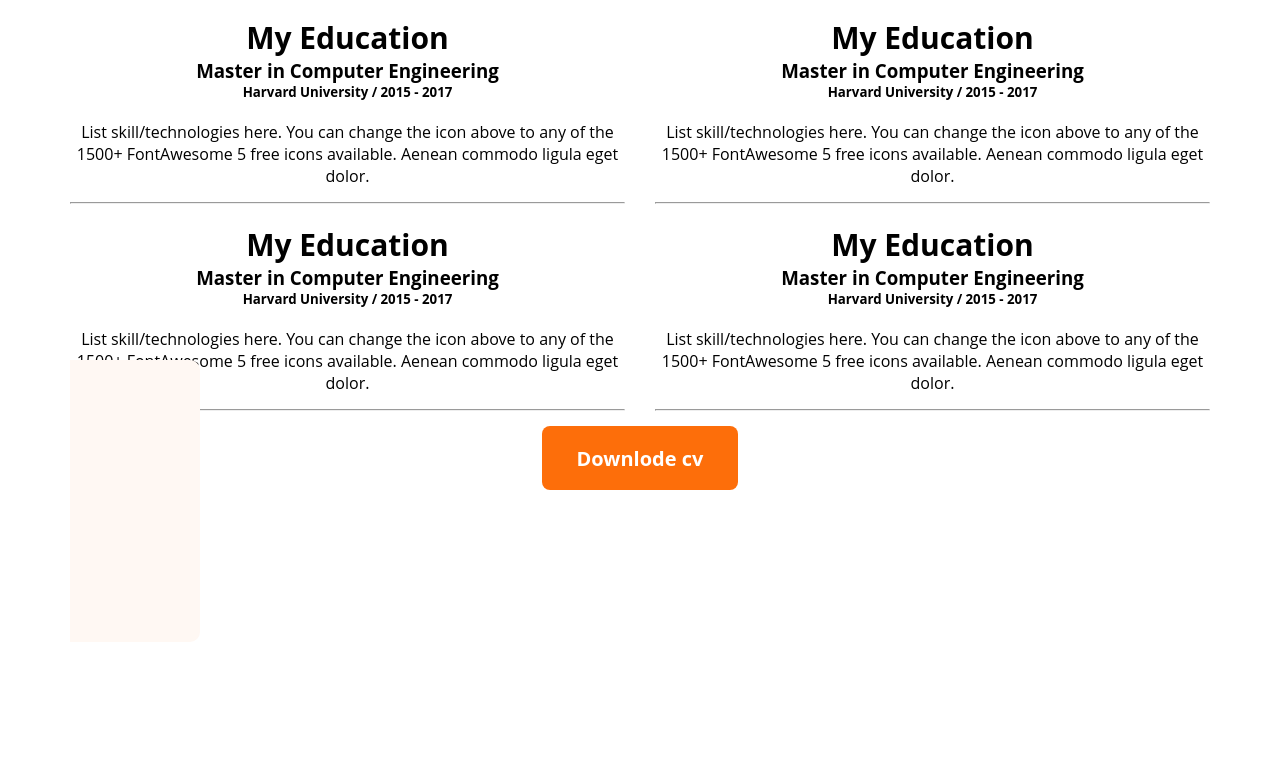
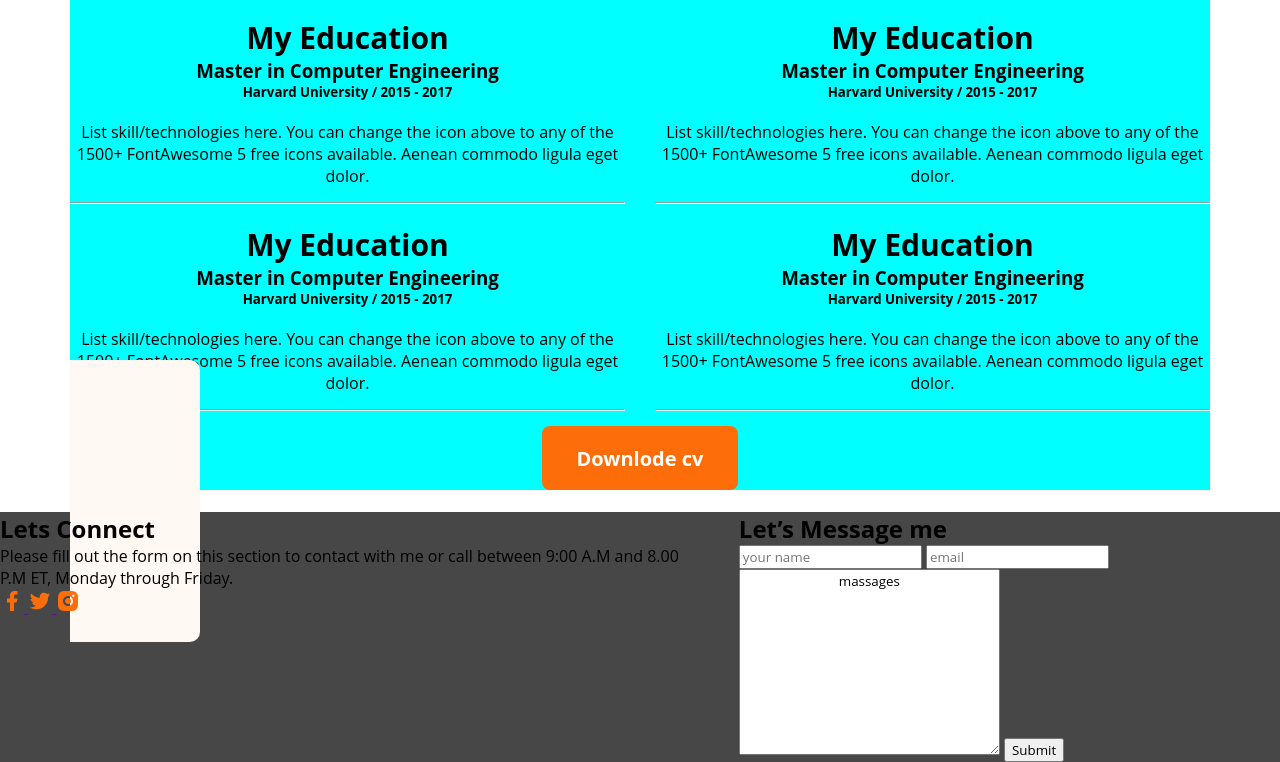
Before and after one commit to akilmolla/developer-portfolie, a plain HTML site: page index.html in a window 1280 px wide. Shown: the part 2168-2930 px from the top of the page. Before the commit the page ends 2810 px from the top, so only its background shows below. Drawn offline with Linux system fonts and the light colour scheme.

Commit message:
go footer

```diff
--- a/index.html
+++ b/index.html
@@ -98,7 +98,7 @@
 
             </section>
             <!-- Resume scetion -->
-            <section>
+            <section class="bg">
                 <h1 class="destriny">A summmary of My resume</h1>
                 <section class="resume">
 
@@ -188,9 +188,49 @@
                     <button class="btn-primary " id="maddal"> Downlode cv</button>
                 </div>
             </section>
+             <!-- applt social btn -->
+
 
     </main>
-    <footer></footer>
+    <footer>
+
+        <section class="social-space">
+            <section class="social-btn" footer>
+                <div class="social-media">
+                    <h2>Lets Connect</h2>
+                    <p>Please fill out the form on this section to contact with me or call between 9:00 A.M and 8.00 P.M ET, Monday through Friday.</p>
+                    <div>
+                        <a href="">
+                            <img src="./images/icons/facebook.png" alt="">
+                        </a>
+                        <a href="">
+                            <img src="./images/icons/twitter.png" alt="">
+                        </a>
+                        <a href="">
+                            <img src="./images/icons/insta.png" alt="">
+                        </a>
+                    </div>
+
+
+                </div>
+                <div class="social-info">
+                    <h2>Let’s Message me</h2>
+                    <form action="">
+                        <input type="text" placeholder="your name">
+                        <input type="email" placeholder="email">
+                        <textarea name="massages" id="" cols="30" rows="10">
+                            massages
+                        </textarea>
+                        <input type="submit" placeholder="submit">
+
+                    </form>
+
+                </div>
+
+            </section>
+
+         </section>
+    </footer>
 </body>
 
 </html>
--- a/styles/portfolio.css
+++ b/styles/portfolio.css
@@ -215,3 +215,16 @@ main {
 .margs {
     margin-left: -15px;
 }
+ /* social-media area */
+ .social-space{
+    background-color: #474747;
+    height: 100%;
+ }
+.social-btn{
+    display: flex;
+    gap: 30px;
+
+}
+.bg{
+    background-color: aqua;
+}
```
